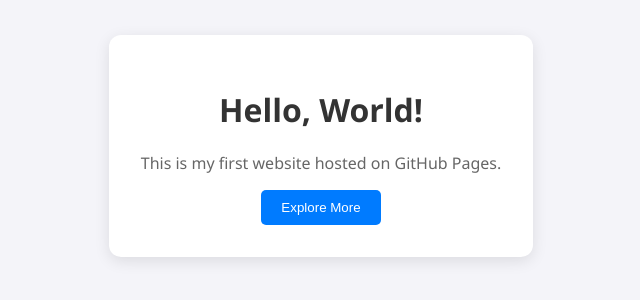
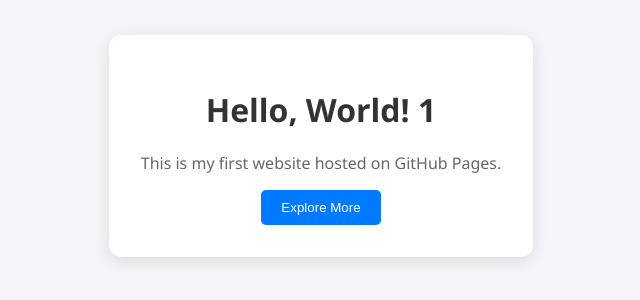
Before and after one commit to banty02/website-amplify, a plain HTML site: page index.html in a window 1280 px wide. Shown: the part 254-554 px from the top of the page, without its empty margins (319-959 px from the left). Drawn offline with Linux system fonts and the light colour scheme.

Commit message:
Update heading in index.html2nd commit

```diff
--- a/index.html
+++ b/index.html
@@ -8,9 +8,10 @@
 </head>
 <body>
     <div class="container">
-        <h1>Hello, World!</h1>
+        <h1>Hello, World! 1</h1>
         <p>This is my first website hosted on GitHub Pages.</p>
         <button class="btn">Explore More</button>
     </div>
 </body>
+
 </html>
```
